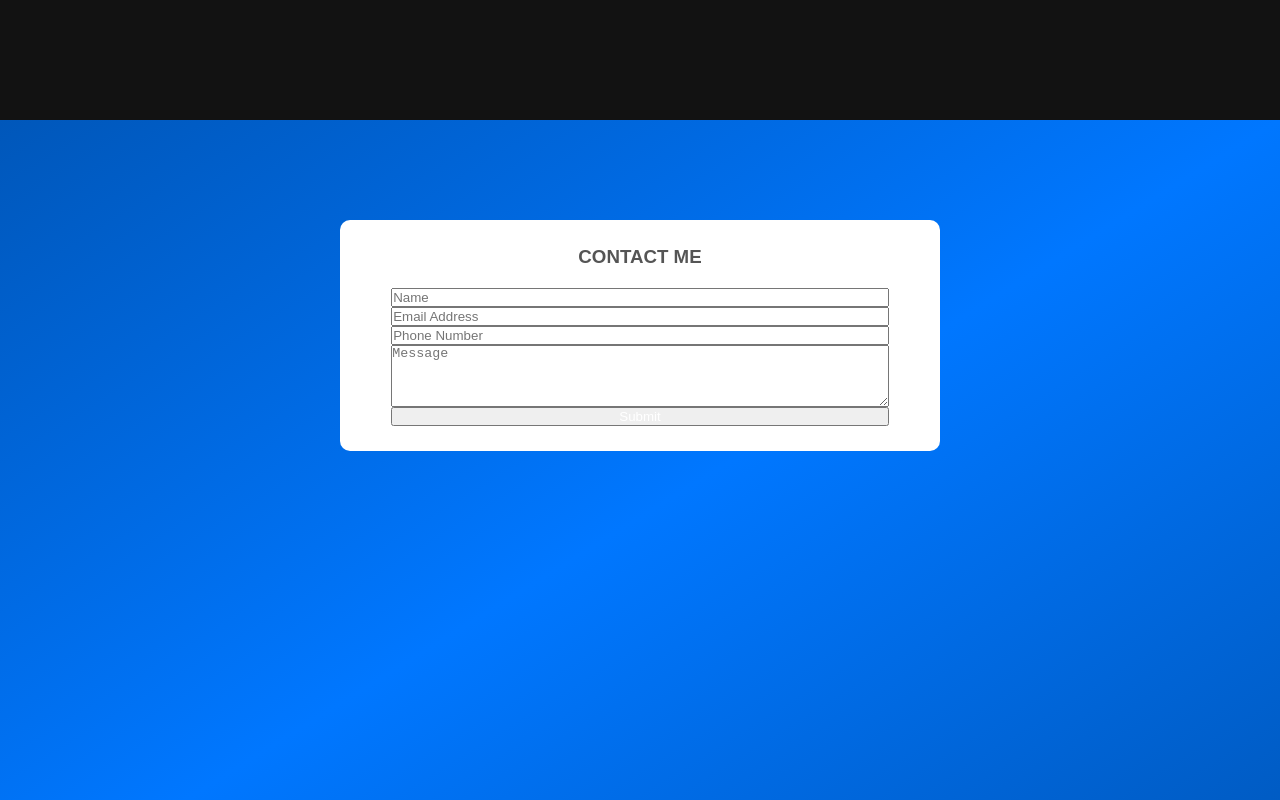
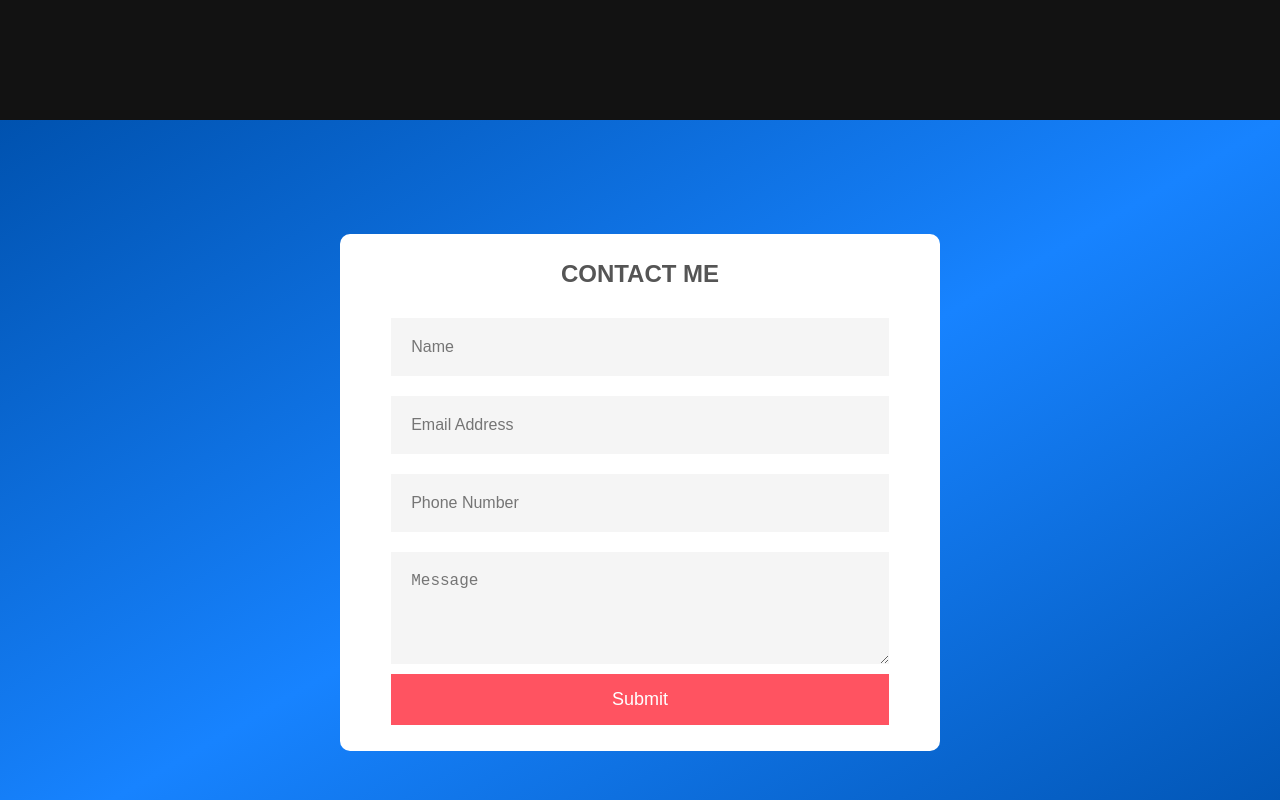
Before and after one commit to mahdixmohammad/Personal_Website, a plain HTML site: page index.html in a window 1280 px wide. Shown: the part 1480-2280 px from the top of the page. Drawn offline with Linux system fonts and the light colour scheme.

Commit message:
Fixed nav margin @ 350px width and worked on contact page.

```diff
--- a/index.html
+++ b/index.html
@@ -55,7 +55,7 @@
 
     <div id="contact_me">
         <form>
-            <h3>CONTACT ME</h3>
+            <h2>CONTACT ME</h2>
             <input type="text" id="name" placeholder="Name" required>
             <input type="email" id="email" placeholder="Email Address" required>
             <input type="text" id="phone" placeholder="Phone Number" required>
--- a/indexstyle.css
+++ b/indexstyle.css
@@ -77,6 +77,15 @@ nav #logo
     nav #logo
     {
         margin: auto;
+    }
+}
+
+@media (max-width: 350px)
+{
+    nav #logo
+    {
+        font-size: 20px;
+        transition: 0.2s;
     }
 }
 
@@ -222,12 +231,11 @@ nav ul li a:hover
 
 #contact_me
 {
-    background: linear-gradient(to bottom right,  rgb(0, 87, 186), rgb(0, 119, 255),  rgb(0, 87, 186));
-    /*background: rgb(0, 74, 158);*/
+    display: flex;
+    background: linear-gradient(to bottom right,  rgb(0, 82, 175), rgb(23, 131, 255),  rgb(0, 82, 175));
     text-align: center;
     font-weight: bold;
-    height: 100vh;
-    padding-top: 100px;
+    height: 750px;
     border-bottom: 5px solid black;
 }
 
@@ -243,11 +251,31 @@ form
     margin: auto;
 }
 
-form h3
+form h2
 {
     color: #555;
     font-weight: bolder;
     margin-bottom: 20px;
+}
+
+form input, form textarea
+{
+    border: 0;
+    margin: 10px 0;
+    padding: 20px;
+    outline: none;
+    background: #f5f5f5;
+    font-size: 16px;
+}
+
+form button
+{
+    padding: 15px;
+    background: #ff5361;
+    font-size: 18px;
+    border: 0;
+    outline: none;
+    cursor: pointer;
 }
 
 #footer
```
